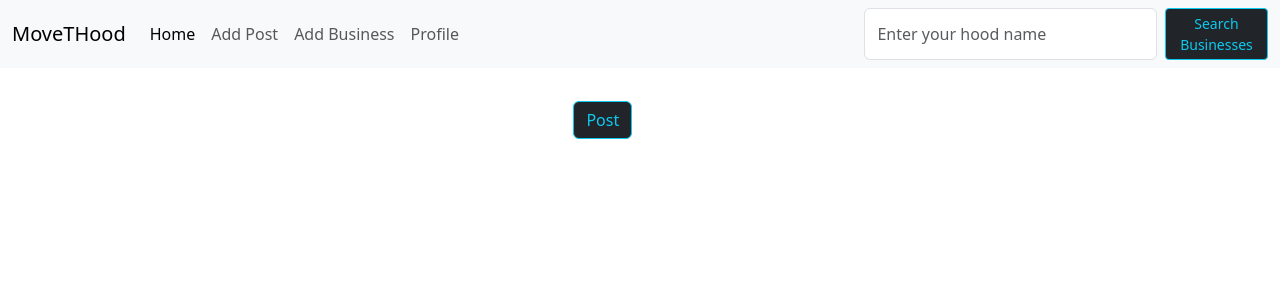
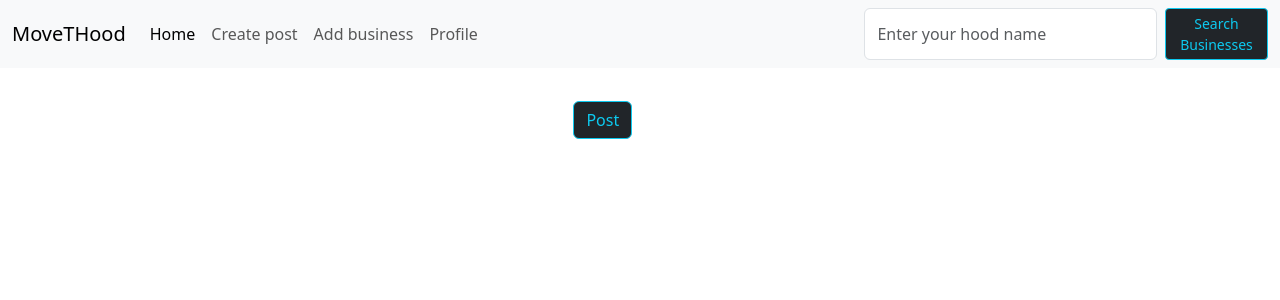
Before and after one commit to benie254/MoveTHood, a Django app: template neighborhood/templates/hood/post.html in a window 1280 px wide. Shown: the top 300 px of the page. Run offline with Django 3.2, Linux system fonts and the light colour scheme; the template is opened without the code that fills it, so the values that code supplies are empty; some libraries are stand-ins or nearby versions.

Commit message:
update navbar to include links for create post & add business

```diff
--- a/neighborhood/templates/navbar.html
+++ b/neighborhood/templates/navbar.html
@@ -6,10 +6,10 @@
           <a class="nav-link active" aria-current="page" href="/">Home</a>
         </li>
         <li class="nav-item">
-          <a class="nav-link" href="/">Add Post</a>
+          <a class="nav-link" href="{%url 'post'%}">Create post</a>
         </li>
         <li class="nav-item">
-          <a class="nav-link" href="/">Add Business</a>
+          <a class="nav-link" href="{%url 'biz'%}">Add business</a>
         </li>
         <li class="nav-item">
           <a class="nav-link" href="{%url 'profile' user.id%}">Profile</a>
```
